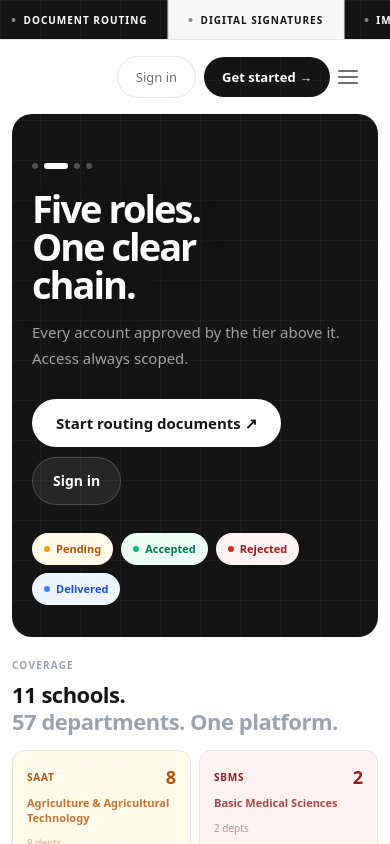
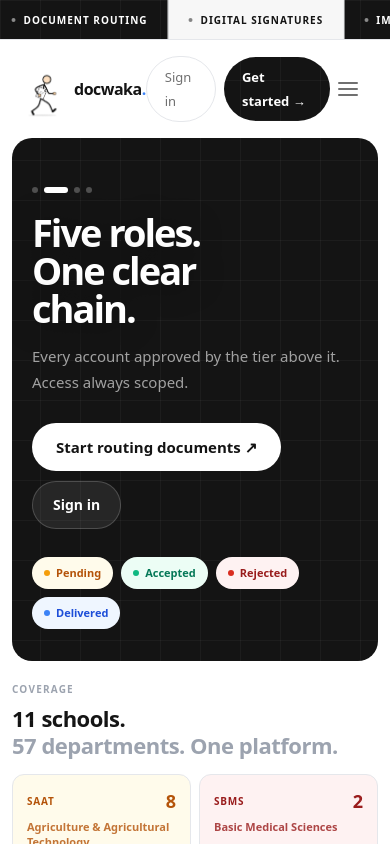
Before and after one commit to 01Shukee/docwaka, a Next.js app: page / in a window 390 px wide. Shown: the top 844 px of the page. Built offline with nearby package versions, Linux system fonts and the light colour scheme.

Commit message:
Modify Landing Page

```diff
--- a/src/components/landing/LandingPage.tsx
+++ b/src/components/landing/LandingPage.tsx
@@ -129,10 +129,15 @@ export default function LandingPage() {
         </div>
       </div>
 
-      {/* NAV — links only, logo lives in the hero sidebar */}
-      <nav style={{ display:"flex", alignItems:"center", justifyContent:"flex-end", maxWidth:1200, margin:"0 auto", padding:"16px 24px" }}>
-        {/* Desktop links */}
-        <div style={{ display:"flex", alignItems:"center", gap:8 }} className="hidden sm:flex">
+      {/* NAV — logo on mobile/tablet (hero sidebar logo takes over on lg+), links always */}
+      <nav style={{ display:"flex", alignItems:"center", justifyContent:"flex-start", maxWidth:1200, margin:"0 auto", padding:"16px 24px" }}>
+        {/* Logo — visible until lg, where the hero sidebar shows its own */}
+        <div className="lg:hidden">
+          <DocwakaWordmark size={16} logoSize={40} variant="light" />
+        </div>
+
+        {/* Desktop links — pushed right regardless of whether logo is present */}
+        <div style={{ display:"flex", alignItems:"center", gap:8, marginLeft:"auto" }} className="hidden sm:flex">
           <Link href="/login" style={{ fontSize:13, fontWeight:500, color:"#707070", padding:"8px 18px", borderRadius:9999, border:"1px solid #E5E7EB", textDecoration:"none", background:"#fff" }}>
             Sign in
           </Link>
@@ -146,7 +151,7 @@ export default function LandingPage() {
           onClick={() => setMenuOpen(v=>!v)}
           className="sm:hidden"
           aria-label="Menu"
-          style={{ padding:8, background:"none", border:"none", cursor:"pointer", color:"#707070" }}
+          style={{ padding:8, background:"none", border:"none", cursor:"pointer", color:"#707070", marginLeft:"auto" }}
         >
           <div style={{ width:20, display:"flex", flexDirection:"column", gap:4 }}>
             <div style={{ height:2, background:"currentColor", borderRadius:2 }} />
```
